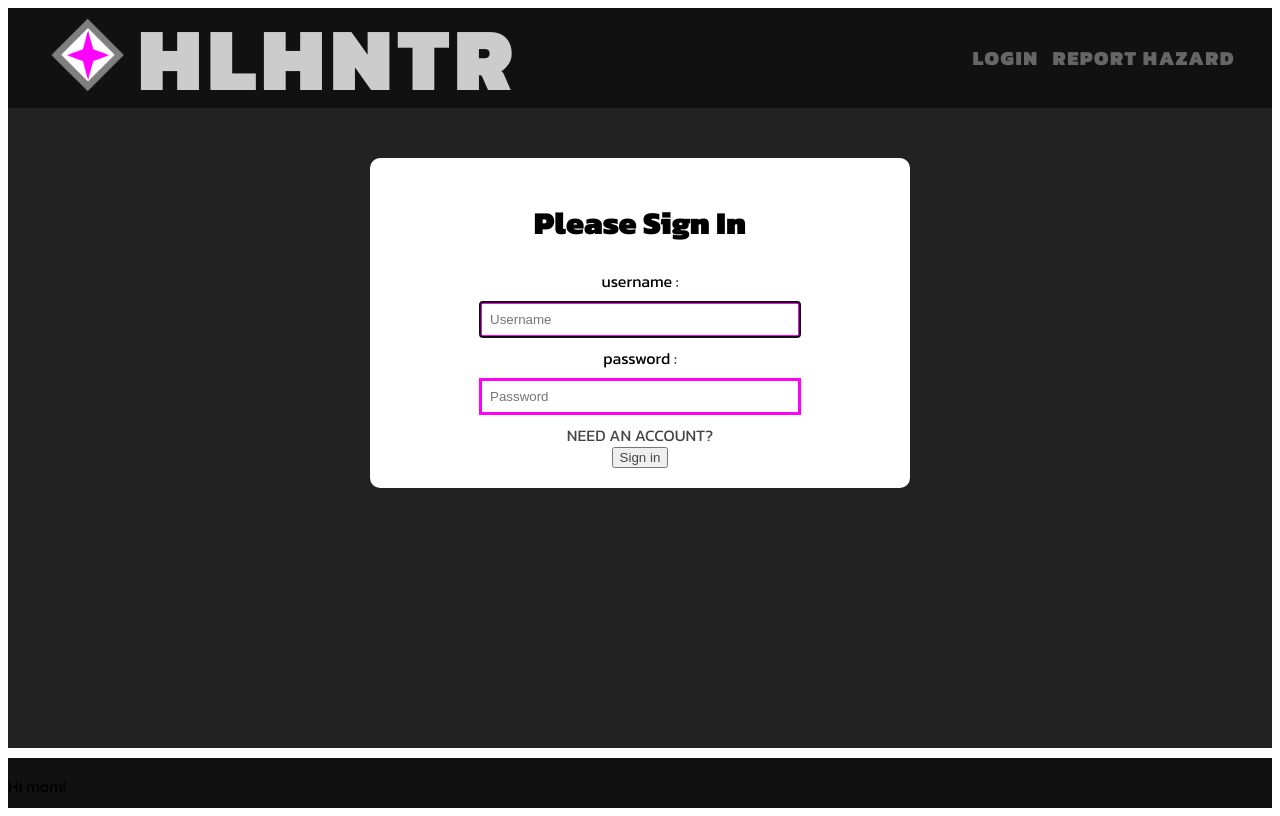
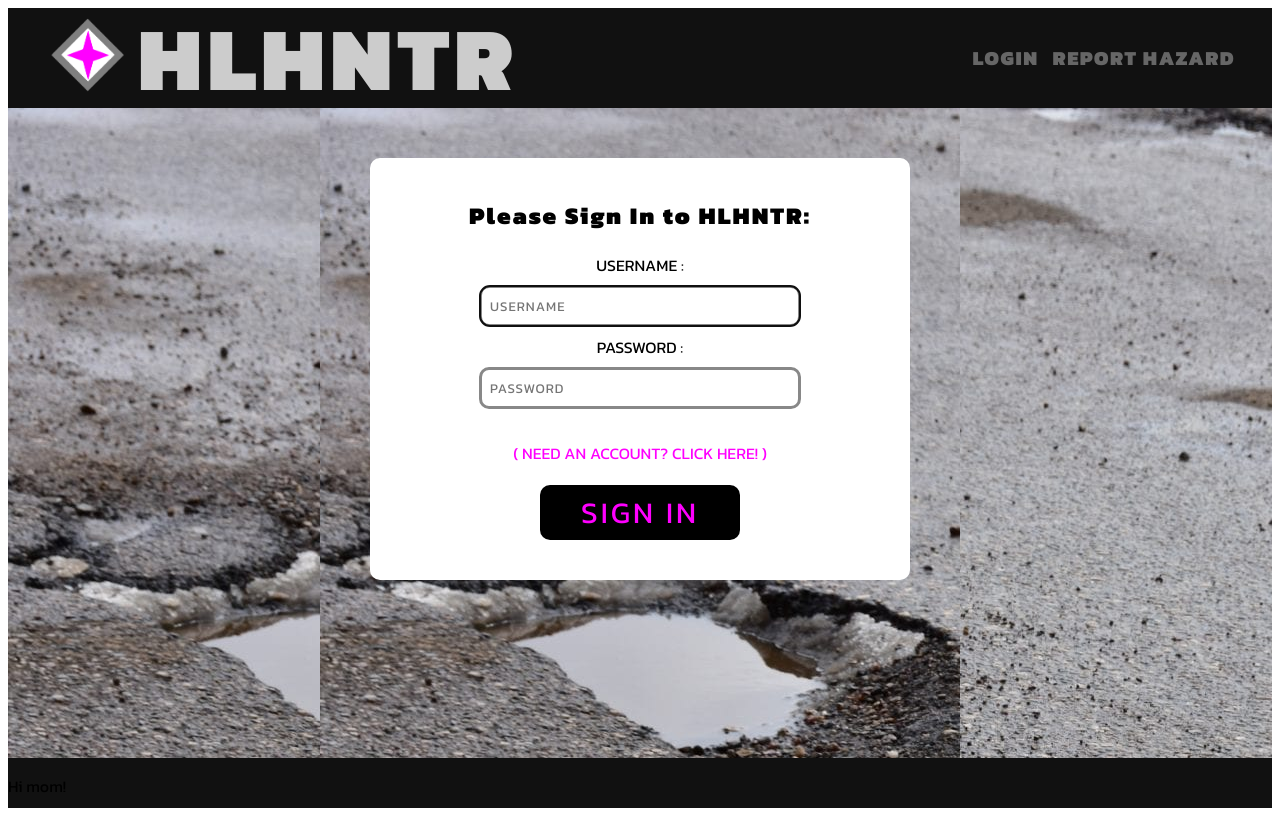
Before and after one commit to eliasmorganclark/HLHNTR, a Vue app in the folder capstone/vue/: page /login in a window 1280 px wide. Built offline with nearby package versions, Linux system fonts and the light colour scheme.

Commit message:
Styling and Profiling 2: now with forms

```diff
--- a/capstone/vue/src/App.vue
+++ b/capstone/vue/src/App.vue
@@ -133,4 +133,5 @@ footer {
 }
 
 
+
 </style>
--- a/capstone/vue/src/components/NewReport.vue
+++ b/capstone/vue/src/components/NewReport.vue
@@ -1,7 +1,7 @@
 <template>
   <div class="new-report-container">
     <div class="new-report-title-container">
-      <h1 class="new-report-title-text">Report a Hazard</h1>
+      <h1 class="new-report-title-text">REPORT A HAZARD</h1>
       <h2 class="new-report-title-text">
         Please enter the address of the hazard below:
       </h2>
@@ -117,8 +117,9 @@
         <label for="zip-code">Zip Code</label>
         <input v-model.trim="hazard.address.zip" id="zip-code" type="text" />
 
-        <input type="submit" value="Submit Report" />
+        <input class="submitty" type="submit" value="Submit Report" />
         <input
+        class="submitty"
           type="button"
           v-on:click.prevent="clearForm"
           value="Clear Form"
@@ -268,4 +269,84 @@ export default {
 };
 </script>
 
-<style></style>
+<style>
+
+
+h2 {
+  font-family: 'Kanit', sans-serif;
+  letter-spacing: 2px;
+
+}
+
+
+#body {
+    font-family: 'Kanit', sans-serif;
+
+  display: flex;
+  align-items: center;
+  justify-content: center;
+  flex-direction: column;
+  background-image: url('../img/potholebg.jpg');
+
+  background-color: black;
+}
+#login  {
+  flex-grow: 1;
+  min-height: 80vh;
+  margin: 0;
+}
+
+.new-report-container {
+   font-family: 'Kanit', sans-serif;
+  align-items: center;
+  margin: 50px;
+  padding: 20px;
+  width: 700px;
+  display: flex;
+  flex-direction: column;
+  background-color: white;
+  border-radius: 10px;
+}
+
+input {
+   font-family: 'Kanit', sans-serif;
+   letter-spacing: 1px;
+  width: 300px;
+  padding: 8px;
+  margin: 8px;
+  border: 3px solid #888;
+  border-radius: 10px;
+  background-color: white;
+  color: fuchsia;
+
+}
+
+a {
+  text-transform: uppercase;
+  color: FUCHSIA;
+  text-decoration: none;
+
+
+}
+
+.submitty {
+  letter-spacing: 3px;
+   font-family: 'Kanit', sans-serif;
+  font-size: 20px;
+  text-transform: uppercase;
+  border: 0;
+  box-shadow: none;
+  background-color: black;
+   color: fuchsia;
+   padding: 5px;
+   margin: 20px;
+   width: 200px;
+   border-radius: 10px;
+}
+
+
+
+
+
+
+</style>
--- a/capstone/vue/src/views/Login.vue
+++ b/capstone/vue/src/views/Login.vue
@@ -2,7 +2,7 @@
 <div id="body">
   <div id="login" class="text-center">
     <form class="form-signin" @submit.prevent="login">
-      <h1 class="h3 mb-3 font-weight-normal">Please Sign In</h1>
+      <h2 class="h3 mb-3 font-weight-normal">Please Sign In to HLHNTR:</h2>
       <div class="alert alert-danger" role="alert" v-if="invalidCredentials">
         Invalid username and password!
       </div>
@@ -13,27 +13,28 @@
       >
         Thank you for registering, please sign in.
       </div>
-      <label for="username" class="sr-only">username :</label>
+      <label for="username" class="sr-only">USERNAME :</label>
       <input
         type="text"
         id="username"
         class="form-control"
-        placeholder="Username"
+        placeholder="USERNAME"
         v-model="user.username"
         required
         autofocus
       />
-      <label for="password" class="sr-only">password :</label>
+      <label for="password" class="sr-only">PASSWORD :</label>
       <input
         type="password"
         id="password"
         class="form-control"
-        placeholder="Password"
+        placeholder="PASSWORD"
         v-model="user.password"
         required
       />
-      <router-link class="linking" :to="{ name: 'register' }">Need an account?</router-link>
-      <button type="submit">Sign in</button>
+      <br />
+      <router-link class="linking" :to="{ name: 'register' }"> ( Need an account? Click here! )</router-link>
+      <button class="submitty" type="submit">SIGN IN</button>
     </form>
   </div>
   </div>
@@ -80,6 +81,14 @@ export default {
 
 <style scoped>
 
+
+h2 {
+  font-family: 'Kanit', sans-serif;
+  letter-spacing: 2px;
+
+}
+
+
 #body {
     font-family: 'Kanit', sans-serif;
 
@@ -87,7 +96,9 @@ export default {
   align-items: center;
   justify-content: center;
   flex-direction: column;
-  background-color: #222;
+  background-image: url('../img/potholebg.jpg');
+
+  background-color: black;
 }
 #login  {
   flex-grow: 1;
@@ -96,6 +107,7 @@ export default {
 }
 
 .form-signin {
+   font-family: 'Kanit', sans-serif;
   align-items: center;
   margin: 50px;
   padding: 20px;
@@ -107,24 +119,39 @@ export default {
 }
 
 .form-control {
+   font-family: 'Kanit', sans-serif;
+   letter-spacing: 1px;
   width: 300px;
   padding: 8px;
   margin: 8px;
-  border: 3px solid fuchsia;
-  color: fuschia;
+  border: 3px solid #888;
+  border-radius: 10px;
+  background-color: white;
+  color: fuchsia;
 
 }
 
 a {
   text-transform: uppercase;
-  color: #444;
+  color: FUCHSIA;
   text-decoration: none;
 
 
 }
 
-button {
-   color: #444;
+.submitty {
+  letter-spacing: 3px;
+   font-family: 'Kanit', sans-serif;
+  font-size: 30px;
+  text-transform: uppercase;
+  border: 0;
+  box-shadow: none;
+  background-color: black;
+   color: fuchsia;
+   padding: 5px;
+   margin: 20px;
+   width: 200px;
+   border-radius: 10px;
 }
 
 
--- a/capstone/vue/src/views/NewReportView.vue
+++ b/capstone/vue/src/views/NewReportView.vue
@@ -12,4 +12,6 @@ export default {
 };
 </script>
 
-<style></style>
+<style>
+
+</style>
```
Also changed, not shown: capstone/vue/src/img/potholebg.jpg (added).
